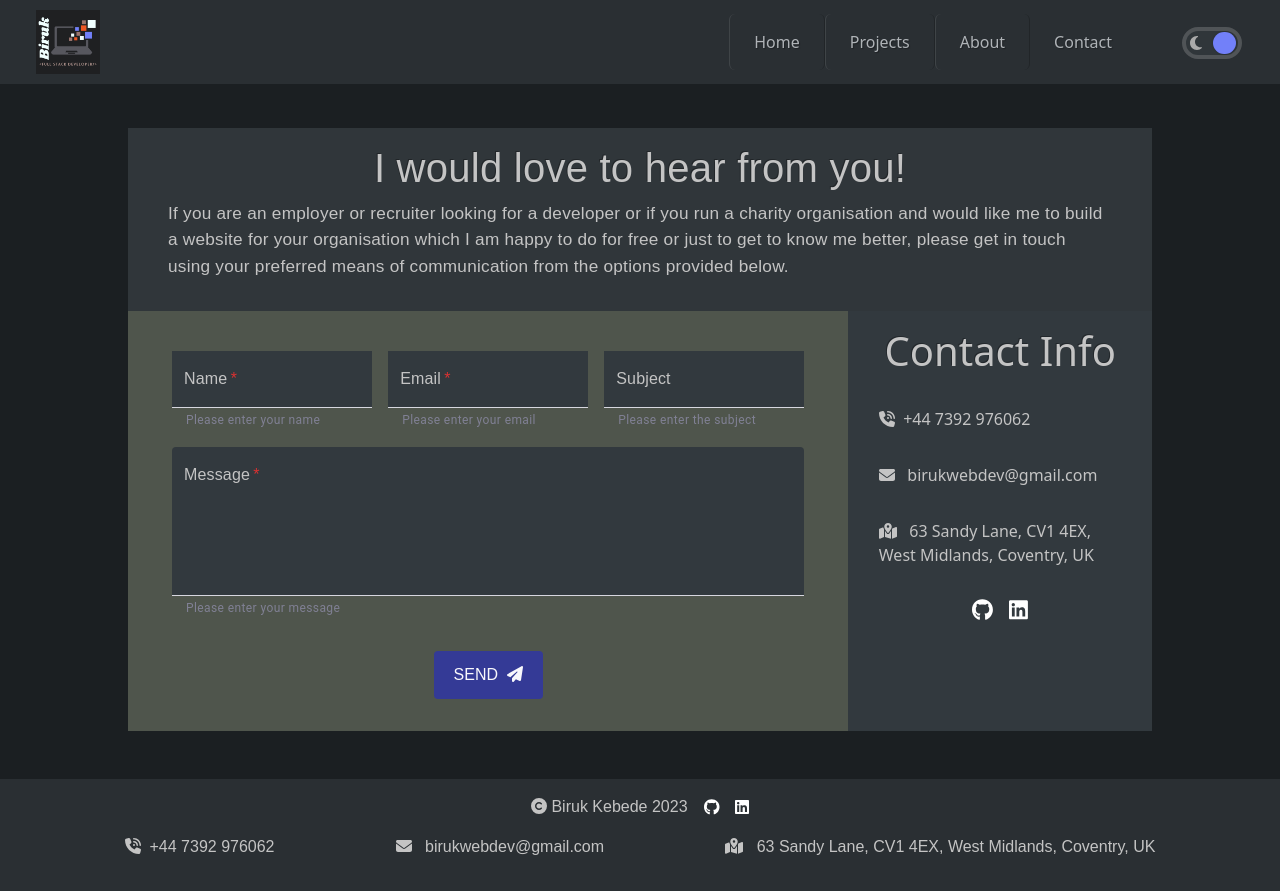
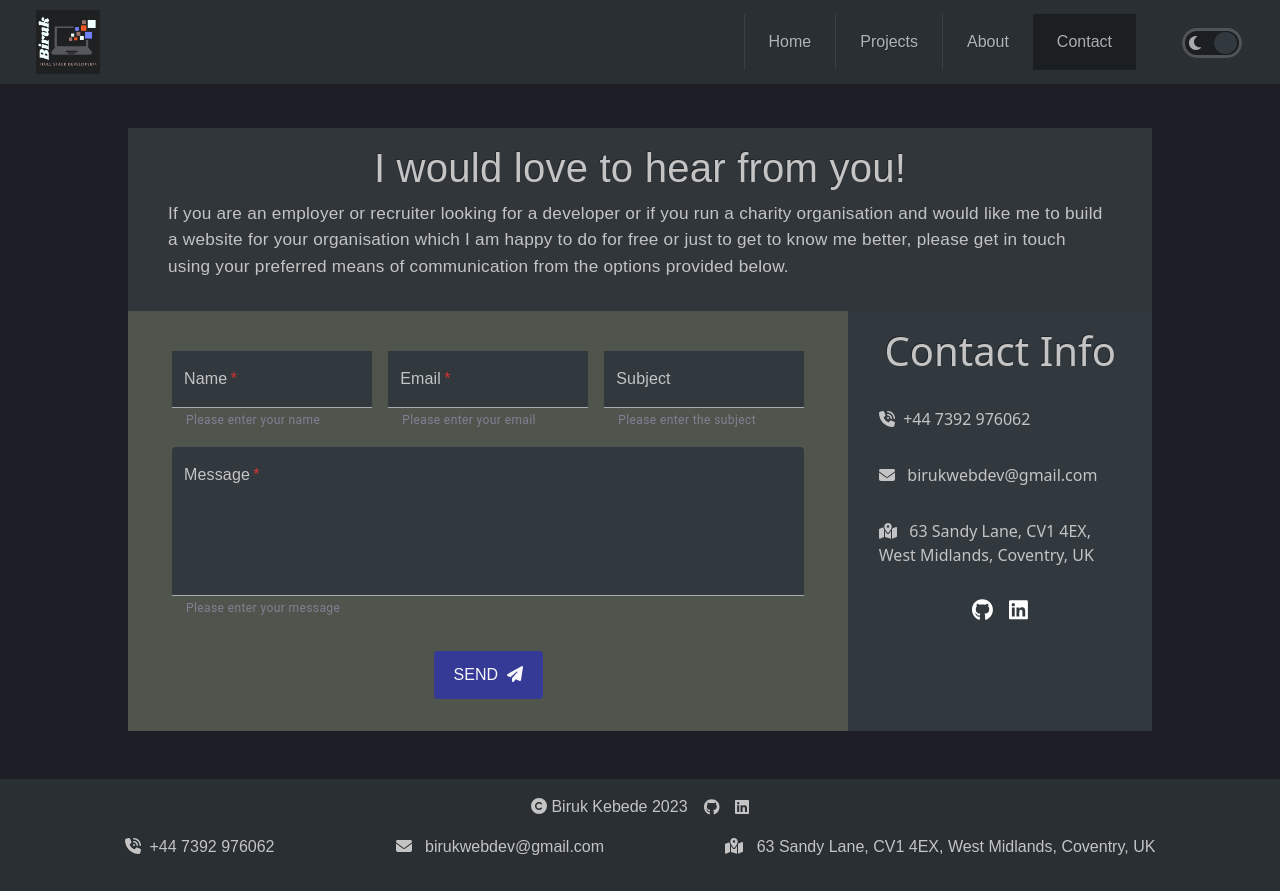
Before and after one commit to Know-Thyself/next-portfolio, a Next.js app: page /contact in a window 1280 px wide. Built offline with nearby package versions, Linux system fonts and the light colour scheme.

Commit message:
dark mode theme

```diff
--- a/components/navbar.js
+++ b/components/navbar.js
@@ -35,9 +35,7 @@ const Navbar = () => {
 
 	return (
 		<header
-			className={`${
-				styles['custom-header']
-			} navbar navbar-expand-md border-0 fixed-top`}
+			className={`${styles['custom-header']} navbar navbar-expand-md border-0 fixed-top`}
 			data-bs-theme={theme}
 		>
 			<div className='container-fluid'>
@@ -70,14 +68,14 @@ const Navbar = () => {
 							<li className={`nav-item ${styles['custom-nav-item']}`}>
 								<Link
 									href='/'
-									className={`btn nav-link px-4 ${
+									className={`nav-link px-4 border-end-0 ${
 										router.pathname === '/'
-											? 'active border-0'
+											? `${styles.active} border-0`
 											: styles['menu__item']
 									} ${
 										theme === 'light'
-											? 'text-primary-emphasis'
-											: 'text-body-secondary'
+											? 'text-primary border-secondary-subtle'
+											: 'text-body-secondary border-dark-subtle'
 									}`}
 									onClick={screenTest}
 								>
@@ -87,14 +85,14 @@ const Navbar = () => {
 							<li className={`nav-item ${styles['custom-nav-item']}`}>
 								<Link
 									href='/projects'
-									className={`btn nav-link px-4 ${
+									className={`nav-link px-4 border-end-0 ${
 										router.pathname === '/projects'
-											? 'active border-0'
+											? `${styles.active} border-0`
 											: styles['menu__item']
 									} ${
 										theme === 'light'
-											? 'text-primary-emphasis'
-											: 'text-body-secondary'
+											? 'text-primary border-secondary-subtle'
+											: 'text-body-secondary border-dark-subtle'
 									}`}
 									onClick={screenTest}
 								>
@@ -104,14 +102,14 @@ const Navbar = () => {
 							<li className={`nav-item ${styles['custom-nav-item']}`}>
 								<Link
 									href='/about'
-									className={`btn nav-link px-4 ${
+									className={`nav-link px-4 border-end-0 ${
 										router.pathname === '/about'
-											? 'active border-0'
+											? `${styles.active} border-0`
 											: styles['menu__item']
 									} ${
 										theme === 'light'
-											? 'text-primary-emphasis'
-											: 'text-body-secondary'
+											? 'text-primary border-secondary-subtle'
+											: 'text-body-secondary border-dark-subtle'
 									}`}
 									onClick={screenTest}
 								>
@@ -121,14 +119,14 @@ const Navbar = () => {
 							<li className={`nav-item ${styles['custom-nav-item']}`}>
 								<Link
 									href='/contact'
-									className={`btn nav-link px-4 ${
+									className={`nav-link px-4 ${
 										router.pathname === '/contact'
-											? 'active border-0'
+											? `${styles.active} border-0 `
 											: styles['menu__item']
 									} ${
 										theme === 'light'
-											? 'text-primary-emphasis'
-											: 'text-body-secondary'
+											? 'text-primary border-secondary-subtle'
+											: 'text-body-secondary border-dark-subtle'
 									}`}
 									onClick={screenTest}
 								>
--- a/styles/about.module.css
+++ b/styles/about.module.css
@@ -1,7 +1,7 @@
 .main {
     width: 100%;
     /* background-color: var(--about-section-bg);
-	background-color: var(--secondary-background); */
+	 */
     background-color: var(--primary-background);
     font-family: var(--primary-font-family);
     color: var(--secondary-text-color);
@@ -54,8 +54,8 @@
 .download {
     background-color: var(--about-page-btn);
     background-color: var(--buttons-bg-color);
-    color: var(--buttons-color);
-    color: var(--primary-text-color);
+    /* color: var(--buttons-color);
+    color: var(--primary-text-color); */
     font-family: var(--primary-font-family);
     text-decoration: none;
     text-transform: capitalize;
@@ -86,6 +86,7 @@
 
 .skills-section h1 {
     width: 95%;
+    font-size: 1.5rem;
     text-align: left;
     margin: auto;
     color: var(--buttons-color);
@@ -115,7 +116,7 @@
 
 .skill-card {
     background-color: var(--about-section-bg);
-    background-color: var(--secondary-background);
+    background-color: var(--primary-background);
     margin: 1rem 0;
     display: flex;
     flex-direction: column;
@@ -168,11 +169,6 @@
 }
 
 @media screen and (min-width: 524px) {
-    /* .main {
-		background-color: var(--secondary-background);
-		background-color: var(--about-section-bg);
-	} */
-
     .about-section-buttons {
         flex-direction: row;
         justify-content: flex-start;
@@ -181,7 +177,6 @@
 
     .about-section {
         width: 90%;
-        /* padding: 0 1rem; */
     }
 
     .about-text-wrapper {
@@ -222,10 +217,6 @@
 }
 
 @media screen and (min-width: 724px) {
-    /* .main {
-		background-color: var(--secondary-background);
-	} */
-
     .about-img {
         height: 400px;
         width: auto;
@@ -238,9 +229,6 @@
 
 @media screen and (min-width: 900px) {
     .main {
-        background-color: var(--primary-background);
-        background-color: var(--tertiary-background);
-        background-color: var(--secondary-background);
         background-color: var(--about-section-bg);
     }
 
@@ -251,9 +239,6 @@
         margin: auto;
         gap: 3rem;
         background-color: var(--primary-background);
-        background-color: var(--secondary-background);
-
-        /* padding-bottom: auto; */
     }
 
     .skills-section {
@@ -261,7 +246,7 @@
     }
 
     .skill-card {
-        background-color: var(--secondary-background);
+        background-color: var(--primary-background);
     }
 
     .about-img-wrapper {
@@ -323,10 +308,6 @@
 }
 
 @media screen and (min-width: 1069px) {
-
-    /* .about-section {
-		padding-bottom: 1.75rem;
-	} */
     .skills-section h1 {
         font-size: 1.75rem;
     }
@@ -356,7 +337,6 @@
         font-size: 1.075rem;
         font-size: 1.075rem;
         font-weight: 300;
-        /* padding-bottom: 2.75rem; */
     }
 
     .tech-stacks {
--- a/styles/footer.module.css
+++ b/styles/footer.module.css
@@ -5,7 +5,7 @@
 	bottom: 0;
 	height: 12rem;
 	font-family: var(--secondary-font-family);
-	background-color: var(--footer-background);
+	background-color: var(--header-background);
     font-size: 0.87rem;
 	color: var(--secondary-text-color);
 	display: flex;
@@ -32,6 +32,7 @@
 .fa-brand {
 	font-size: 1rem;
     margin-bottom: 0.75rem;
+    color: var(--secondary-text-color);
 }
 
 @media screen and (min-width: 929px) {
--- a/styles/globals.css
+++ b/styles/globals.css
@@ -33,13 +33,10 @@ a {
 @import url('https://fonts.googleapis.com/css2?family=Lato:wght@300;400;700&family=Montserrat:wght@100;200;300;400;500;600;700;800&family=Playfair+Display:wght@400;500;600;700;800;900&family=Poppins:wght@100;200;300;400;500;600&family=Source+Sans+Pro:wght@200;300;400;600;700&display=swap');
 
 :root {
-    --header-background: #7C7F81;
-    --header-background: #96989A;
-    --header-background: #535E65;
-    --header-background: #505457;
-    --header-background: #414A4C;
-    --header-background: #41494f;
-    --header-background: #616161;
+    --header-background: #afb3ac;
+    --header-background: #c1c4bf;
+    --header-background: #E5E4E2;
+    --header-background: #E8E9EB;
     --footer-background: #7E8189;
     --footer-background: #8f97a6;
     --footer-background: #6b8299;
@@ -47,7 +44,7 @@ a {
 
     --footer-background: #8093BA;
     --footer-background: #7384A7;
-    --footer-background: #75839F;
+    --footer-background: #848482;
     --nav-links-font-weight: 500;
     --active-nav-link-font-weight: 500;
     --nav-links-color: #ffffff;
@@ -75,15 +72,13 @@ a {
     --home-background: url('/images/home-background.jpg');
     --home-background: url('/images/background-home-desktop.jpg');
     --home-bg-mobile: url('/images/home-bg-mobile.jpg');
-    --primary-background: #A8A8A8;
-    --primary-background: #B9B9B9;
-    --primary-background: #ABABAB;
-    --primary-background: #6c757d;
-    --secondary-background: #828789;
-    --secondary-background: #9b9fa0;
-    --secondary-background: #a7abac;
-    --secondary-background: #B4B7B8;
-    --secondary-background: #A2A4A5;
+    --primary-background: #a8a8a7;
+    --primary-background: #CCCDC6;
+    --primary-background: #DBD7D2;
+    --primary-background: #D3D3D3;
+    --primary-background: #DCDCDC;
+    --secondary-background: white;
+    --tertiary-background: #4d4f50;
     --complementary-bg: #4C3F4C;
     --project-container-bg: #687064;
     --project-container-hover: #5d645a;
@@ -94,8 +89,7 @@ a {
     --secondary-text-color: #f8f8f8;
     --secondary-font-family: 'Lato',
     sans-serif;
-    --primary-text-color: #121212;
-    --primary-text-color: white;
+    --primary-text-color: #313030;
     --home-text-color: #c2c2c5;
     --helper-text-color: #0A0A0A;
     --secondary-font-weight: 300;
@@ -163,14 +157,17 @@ a {
     --primary-background: #1f2022;
     --primary-background: #1b1b1b;
     --primary-background: #2a3132;
-    --primary-background: #1e1f26;
+    --primary-background: #1B1F22;
     --secondary-background: #070707;
     --secondary-background: #1F2428;
     --secondary-background: #1B1F22;
+    --secondary-background: #1e1f26;
     --tertiary-background: #1a1a1a;
+    --tertiary-background: #32393E;
     --project-container-bg: #4f554c;
     --project-container-hover: #464c44;
     --complementary-bg: #302830;
+    --complementary-bg: #41494F;
     --complementary-bg: #32393E;
     --home-background: url('/images/home-background.jpg');
     --home-background: url('/images/background-home-desktop.jpg');
@@ -190,6 +187,7 @@ a {
     --secondary-font-family: 'Poppins',
         sans-serif;
     --primary-text-color: #D7D7DF;
+    --primary-text-color: #aaaaac;
     --home-text-color: #D7D7DF;
     --secondary-font-weight: 300;
     --secondary-text-color: #C4C4C4;
--- a/styles/header.module.css
+++ b/styles/header.module.css
@@ -57,6 +57,8 @@
     width: 100%;
     height: 3px;
     background-color: var(--switch-button-bg);
+    background-color: var(--project-container-bg);
+    background-color: var(--radio-btn-border);
     transition-duration: 0.25s;
 }
 
@@ -101,16 +103,24 @@
     border-bottom: 0px solid var(--header-background);
 }
 
+.menu__item:hover {
+    background-color: var(--primary-background);
+}
+
 /* .menu__item:hover {
     color: var(--nav-links-color);
     font-weight: var(--active-nav-link-font-weight);
 } */
 
 .active {
-    text-decoration: none;
-    font-weight: var(--active-nav-link-font-weight);
-    color: var(--active-nav-link-text);
-    background-color: var(--radio-btn-bg);
+    /* text-decoration: none;
+    font-weight: var(--active-nav-link-font-weight); */
+    /* color: var(--active-nav-link-text); */
+    background-color: var(--primary-background) !important;
+}
+
+.active:hover {
+    background-color: var(--primary-background);
 }
 
 @media screen and (min-width: 768px) {
@@ -136,14 +146,17 @@
 @media screen and (max-width: 767px) {
     .custom-nav-item {
         border-bottom: solid 2px var(--radio-btn-bg);
+        border-bottom: solid 1px var(--project-container-bg);
     }
 
     .menu__btn {
         margin-left: 2rem;
+        padding-bottom: 4px;
     }
 
     .menu__box {
-        background: var(--menu-box-bg);
+        background-color: var(--menu-box-bg);
+        background-color: var(--complementary-bg);
         width: 100%;
     }
 
--- a/styles/home.module.css
+++ b/styles/home.module.css
@@ -3,18 +3,19 @@
     height: 100%;
     margin: 0;
     /* background: var(--home-bg-mobile) no-repeat center center fixed;
-	color: var(--home-text-color);
 	-webkit-background-size: cover;
 	-moz-background-size: cover;
 	-o-background-size: cover;
 	background-size: cover; */
-    background-color: var(--primary-background);
+    background-color: var(--secondary-background);
+    /* color: var(--home-text-color); */
+    color: var(--primary-text-color);
     text-align: center;
     position: relative;
     top: 0;
     left: 0;
     /* bottom: 0; */
-    padding-top: 88px;
+    padding-top: 7rem;
     padding-bottom: 14rem;
     /* padding-bottom: 33rem; */
 
@@ -82,7 +83,7 @@
     justify-content: center;
     align-items: center;
     background-color: var(--buttons-bg-color);
-    color: var(--buttons-color);
+    /* color: var(--buttons-color); */
     font-family: var(--buttons-font-family);
     font-weight: var(--buttons-font-weight);
     text-decoration: none;
@@ -94,7 +95,7 @@
 
 .link .fa-github {
     font-size: 1.12rem;
-    color: var(--buttons-color);
+    /* color: var(--buttons-color); */
 }
 
 @media screen and (max-width: 400px) {
@@ -145,7 +146,7 @@
 
 @media screen and (min-width: 929px) {
     .home {
-        padding-bottom: 7rem;
+        padding-bottom: 8.5rem;
     }
     .hero {
         width: 70%;
@@ -161,9 +162,10 @@
         width: 80%;
         margin: auto;
         border-radius: 20%;
-        background-color: var(--secondary-background);
+        background-color: var(--primary-background);
         padding: 2rem 10rem;
     }
+
     .banner {
         margin: 2rem 0;
     }
--- a/styles/themes.module.css
+++ b/styles/themes.module.css
@@ -21,6 +21,7 @@
     display: grid;
     place-items: start;
     grid-template-columns: repeat(2, 1fr);
+    margin: auto;
 }
 
 .switch-label {
@@ -30,10 +31,11 @@
     justify-content: space-between;
     cursor: pointer;
     width: 60px;
-	height: 32px;
+    height: 30px;
     background-color: var(--radio-btn-bg);
+    background-color: var(--primary-background);
     border-radius: 100px;
-	border: 4px solid var(--radio-btn-border);
+    border: 3px solid var(--radio-btn-border);
     position: relative;
     transition: background-color 0.2s;
 }
@@ -45,7 +47,7 @@
     height: 22px;
     border-radius: 30px;
     transition: 0.2s;
-	background: var(--switch-button-bg);
+    background: var(--project-container-bg);
     box-shadow: 0 0 2px 0 rgba(10, 10, 10, 0.29);
 }
 
@@ -60,16 +62,17 @@
 }
 
 .sun-icon {
-	font-size: 1rem;
+    font-size: 1.1rem;
     position: absolute;
-	top: 0;
+    top: -2px;
     right: 0;
 }
 
 .switch-checkbox:checked+.switch-label .switch-button {
     left: calc(100% - 2px);
     transform: translateX(-100%);
-	background-color: var(--switch-button-bg);
+    background-color: var(--complementary-bg);
+
 }
 
 .switch-label:active .switch-button {
@@ -77,7 +80,7 @@
 }
 
 .switch-checkbox:checked+.switch-label {
-	background-color: var(--radio-btn-bg);
+    background-color: var(--primary-background);
 }
 
 .d-none {
```
Also changed, not shown: pages/about.tsx (+9 -4 lines), pages/index.tsx (+4 -4 lines). Lines whose indentation alone changed are shown as unchanged.
